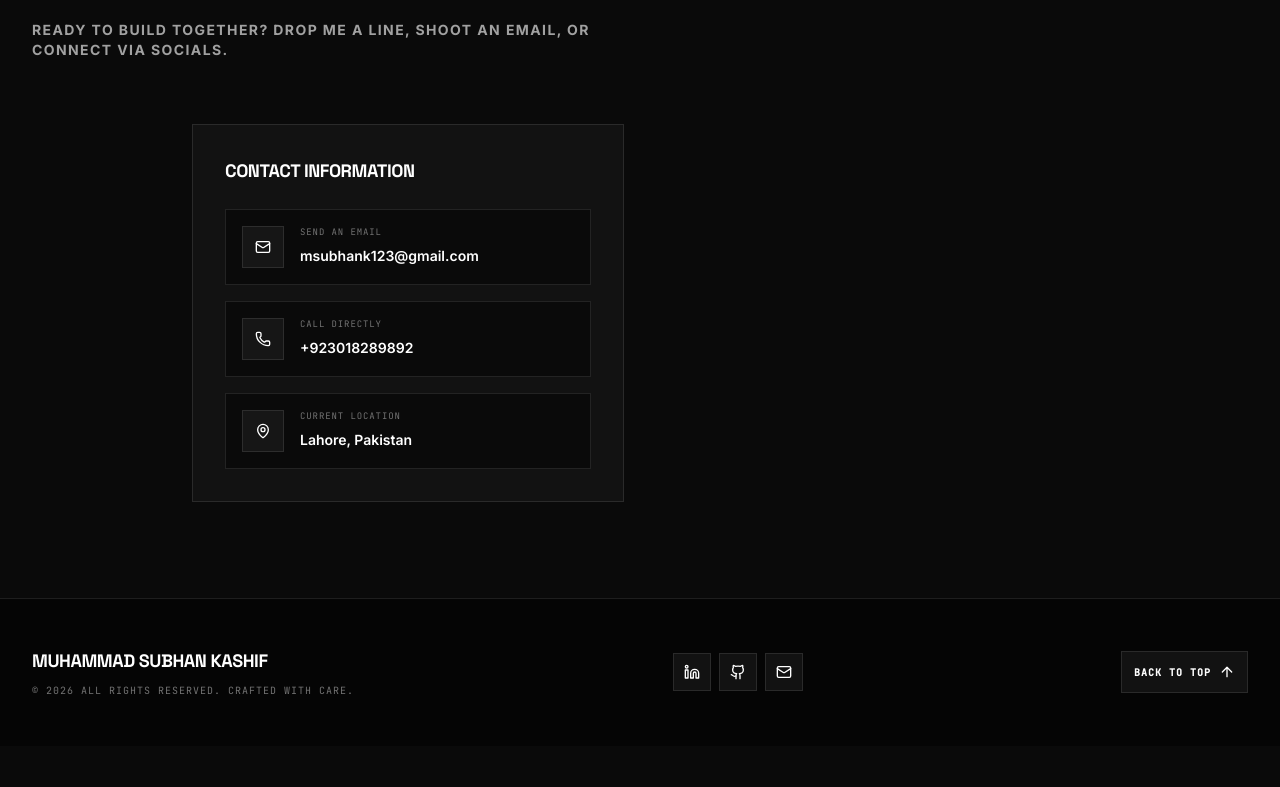
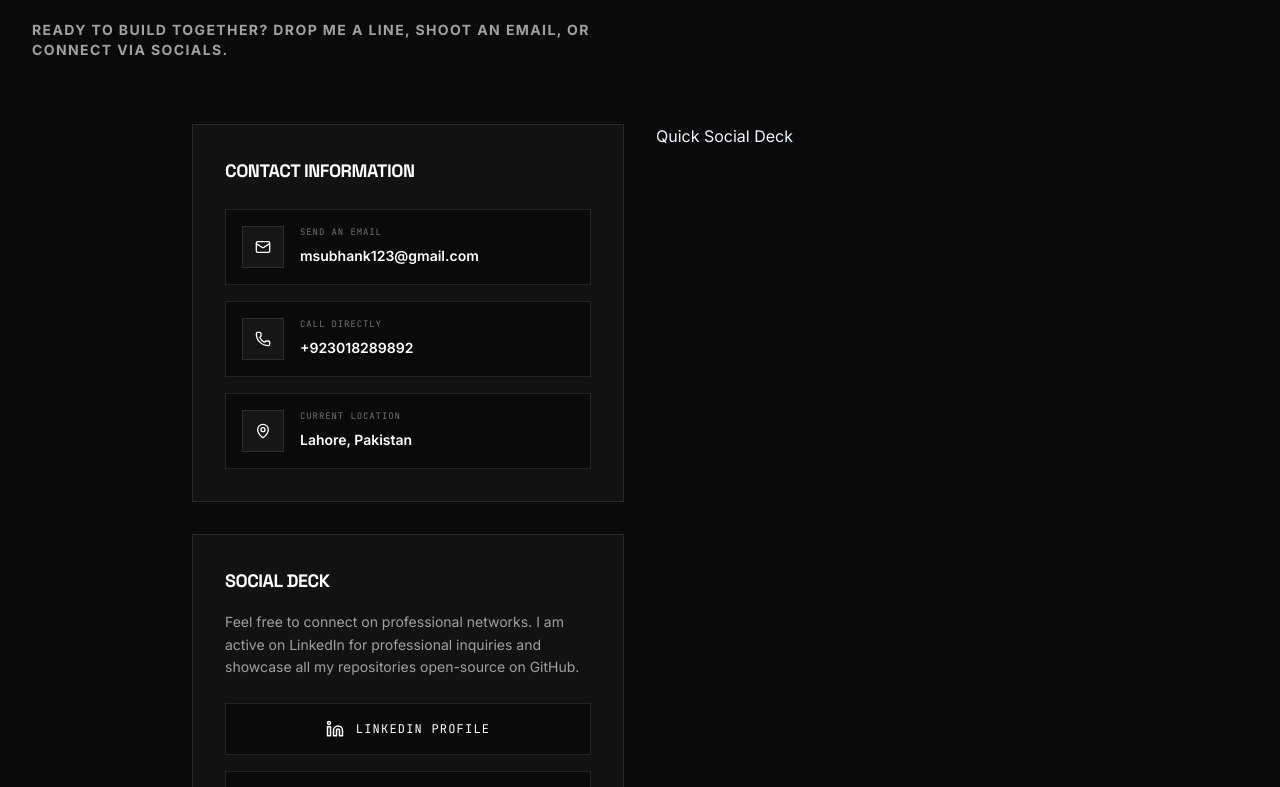
Before and after one commit to msubhank/My-Portfolio, a React (Vite) app: page / in a window 1280 px wide. Shown: the part 5653-6440 px from the top of the page. Before the commit the page ends 6399 px from the top, so only its background shows below. Built offline with nearby package versions, Linux system fonts and the light colour scheme.

Commit message:
updated quick social links

```diff
--- a/src/components/Contact.tsx
+++ b/src/components/Contact.tsx
@@ -79,7 +79,7 @@ export default function Contact() {
             </div>
           </div>
 
-          {/* Quick Social Deck
+          Quick Social Deck
           <div className="bg-[#121212] border border-white/10 rounded-none p-6 sm:p-8 space-y-6 flex flex-col justify-between">
             <div className="space-y-4">
               <h3 className="font-display font-bold text-lg text-white uppercase tracking-tight">
@@ -112,7 +112,7 @@ export default function Contact() {
                 GITHUB PROFILE
               </a>
             </div>
-          </div> */}
+          </div>
 
         </div>
       </div>
```
